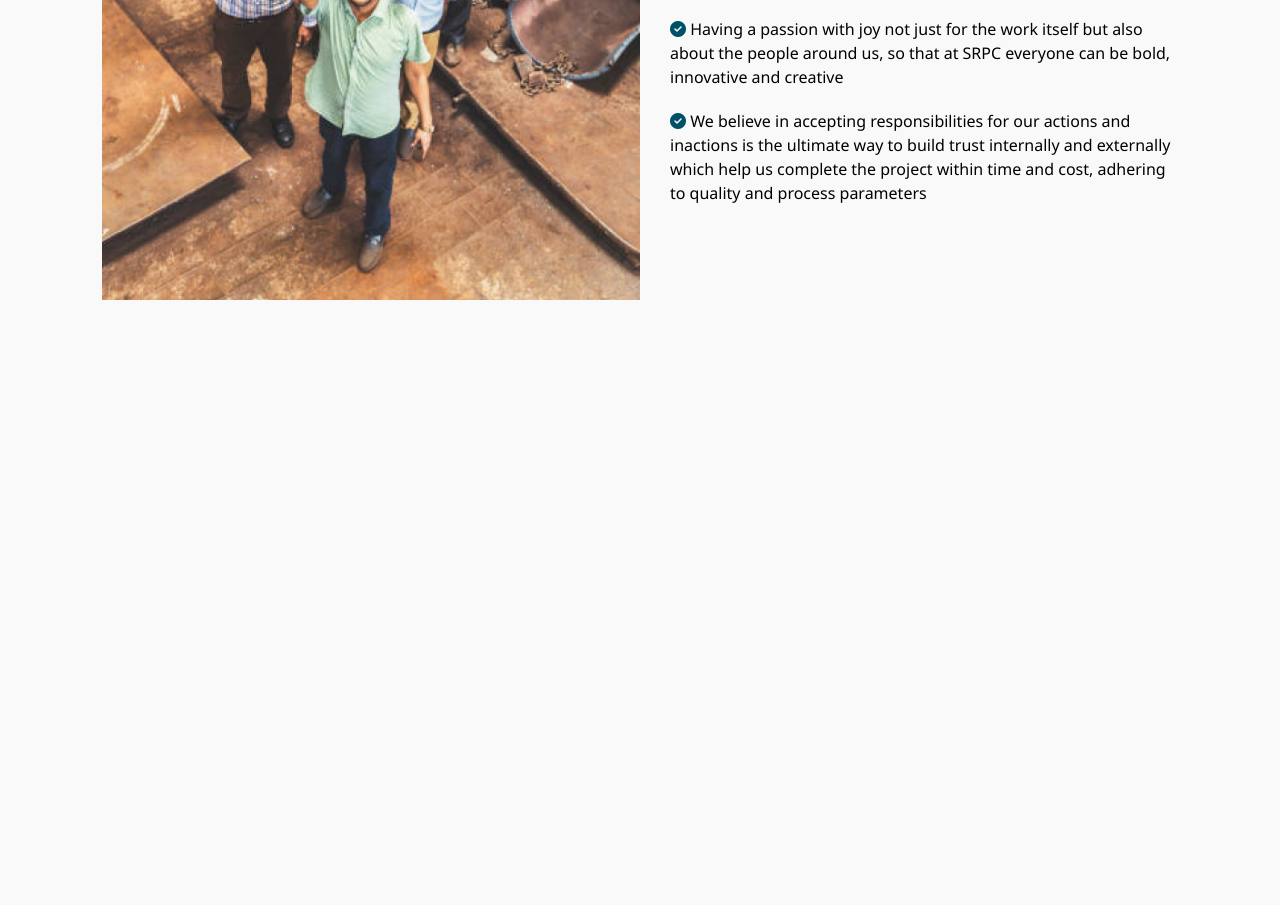
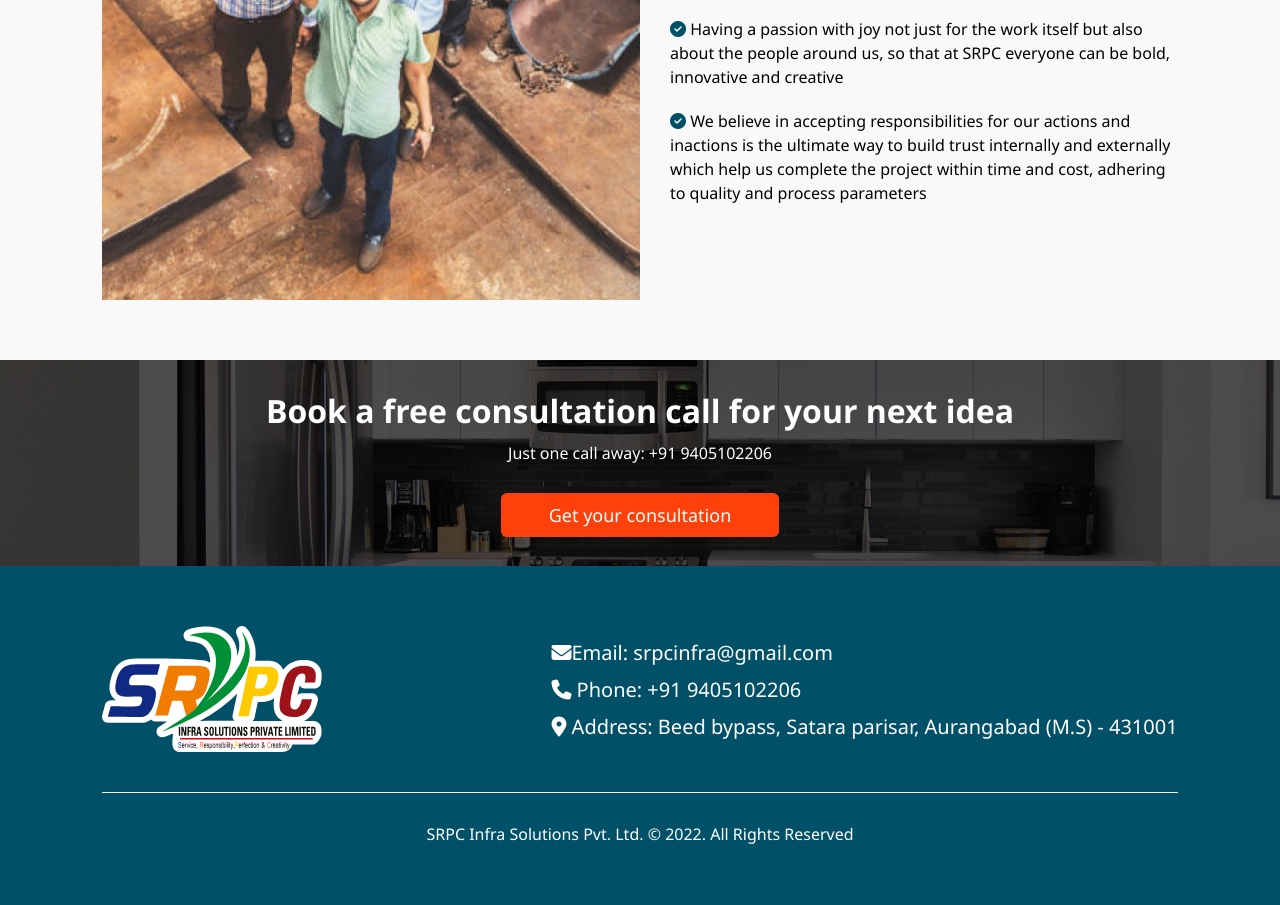
Before and after one commit to ankitdess/srpc, a plain HTML site: page index.html in a window 1280 px wide. Shown: the part 3214-4119 px from the top of the page. Before the commit the page ends 3514 px from the top, so only its background shows below. Drawn offline with Linux system fonts and the light colour scheme.

Commit message:
100% complete

```diff
--- a/index.html
+++ b/index.html
@@ -138,10 +138,32 @@
                 <p><i class="fa-solid fa-circle-check"></i> We believe in accepting responsibilities for our actions and inactions is the ultimate way to build trust internally and externally which help us complete the project within time and cost, adhering to quality and process parameters</p>
             </div>
         </div>
+    </header>
 
 
+    <footer>
+        <div class="contact">
+            <div class="over">
+            <h1>Book a free consultation call for your next idea</h1>
+            <p>Just one call away: +91 9405102206</p>
+            <a style="display: inline-block;" href="" class="cta">Get your consultation</a>
+            </div>
+        </div>
 
-    </header>
+        <div class="bottom-txt">
+            <div class="padman">
+                <div class="cnt">
+            <img style="display:block;" src="./logo.svg" alt="">
+            <div class="info">
+                <p><i class="fa-solid fa-envelope"></i>Email: srpcinfra@gmail.com</p>
+                <p><i class="fa-solid fa-phone"></i> Phone: +91 9405102206</p>
+                <p><i class="fa-solid fa-location-dot"></i> Address: Beed bypass, Satara parisar, Aurangabad (M.S) - 431001</p>
+            </div>
+            </div>
+            <p class="copy">SRPC Infra Solutions Pvt. Ltd. © 2022. All Rights Reserved</p>
+            </div>
+        </div>
+    </footer>
 
 
 
--- a/style.css
+++ b/style.css
@@ -200,7 +200,7 @@ p.sub-heading{
 }
 
 /*icons*/
-.fa-solid{
+header p i.fa-solid{
   color: #005067;
 }
 
@@ -263,6 +263,54 @@ div.vision-txt{
 div.vision-txt p{
   padding:10px 0px;
   line-height: 24px;
+}
+
+div.contact{
+color: #ffffff;
+margin-top: 60px;
+width: 100%;
+background-image: url(./back.png);
+text-align: center;
+}
+
+div.over{
+  padding-top: 29px;
+  height:100%;
+  width: 100%;
+  background-color: rgba(0, 0, 0, 0.7);
+}
+div.bottom-txt{
+  background-color: #005067;
+  color: #ffffff;
+  text-align: center;
+  padding: 60px 0px;
+}
+
+div.info{
+  text-align: left;
+}
+
+div.cnt{
+  display: flex;
+  justify-content: space-between;
+  align-items: center;
+}
+
+
+p.copy{
+  margin-top: 40px;
+  padding-top:30px;
+  border-top: 1px solid #f9f9f9;
+}
+
+div.over p{
+  padding-top: 10px ;
+}
+
+
+div.info p{
+  font-size: 20px;
+  padding: 5px 0px;
 }
 
 /*Mobile*/
@@ -334,4 +382,22 @@ div.cards div.showme{
     padding-top: 20px;
     width: 100%;
   }
+
+  div.cnt{
+    flex-direction: column;
+    text-align: center;
+  }
+
+  div.info{
+    text-align: center;
+  }
+
+  div.info p{
+    font-size: 16px;
+  }
+
+  div.cnt img{
+    width: 50%;
+    padding-bottom: 30px;
+  }
 }
```
Also changed, not shown: back.png (renamed from unsplash_MP0bgaS_d1c.png).
